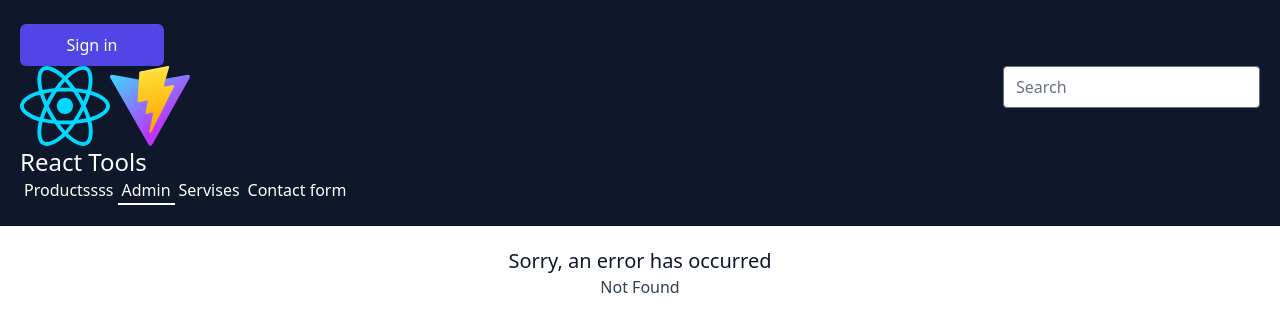
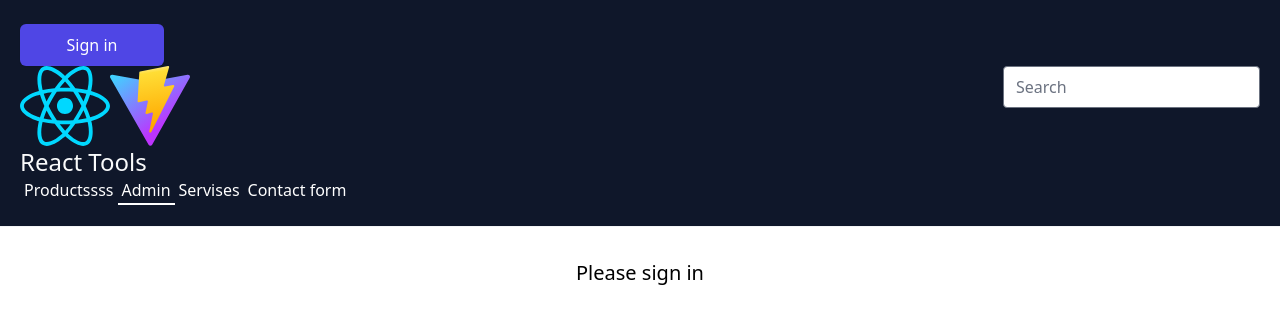
Before and after one commit to SergeyShytikov/react-and-TS, a React (Vite) app: page /admin in a window 1280 px wide. Before the commit this address had no page. Shown: the top 332 px of the page. Built offline with nearby package versions, Linux system fonts and the light colour scheme.

Commit message:
reducer, auth, routing

```diff
--- a/src/App.tsx
+++ b/src/App.tsx
@@ -1,11 +1,11 @@
-import { Outlet } from 'react-router-dom';
-import { Header } from './Header';
+// import { Outlet } from 'react-router-dom';
+// import { Header } from './Header';
 
-export default function App() {
-  return (
-    <>
-      <Header />
-      <Outlet />
-    </>
-  );
-}
+// export default function App() {
+//   return (
+//     <>
+//       <Header />
+//       <Outlet />
+//     </>
+//   );
+// }
--- /dev/null
+++ b/src/AppReducer.tsx
@@ -0,0 +1,83 @@
+import { useReducer } from 'react';
+import { Header } from './Header';
+import { AdminPage } from './pages/AdminPage';
+import { authenticate, User } from './api/authenticate';
+import { authorize } from './api/authorize';
+import { Outlet } from 'react-router-dom';
+
+type State = {
+  user: undefined | User;
+  permissions: undefined | string[];
+  loading: boolean;
+};
+
+const initialState: State = {
+  user: undefined,
+  permissions: undefined,
+  loading: false,
+};
+
+type Action =
+  | {
+      type: 'authenticate';
+    }
+  | {
+      type: 'authenticated';
+      user: User | undefined;
+    }
+  | {
+      type: 'authorize';
+    }
+  | {
+      type: 'authorized';
+      permissions: string[];
+    };
+
+function reducer(state: State, action: Action): State {
+  switch (action.type) {
+    case 'authenticate':
+      return { ...state, loading: true };
+    case 'authenticated':
+      return { ...state, loading: false, user: action.user };
+    case 'authorize':
+      return { ...state, loading: true };
+    case 'authorized':
+      return {
+        ...state,
+        loading: false,
+        permissions: action.permissions,
+      };
+    default:
+      return state;
+  }
+}
+
+export function AppReducer() {
+  const [{ user, permissions, loading }, dispatch] = useReducer(reducer, initialState);
+
+  async function handleSignInClick() {
+    dispatch({ type: 'authenticate' });
+    const authenticatedUser = await authenticate();
+    dispatch({
+      type: 'authenticated',
+      user: authenticatedUser,
+    });
+    if (authenticatedUser !== undefined) {
+      dispatch({ type: 'authorize' });
+      const authorizedPermissions = await authorize(authenticatedUser.id);
+      dispatch({
+        type: 'authorized',
+        permissions: authorizedPermissions,
+      });
+    }
+  }
+
+  return (
+    <div>
+      <Header user={user} onSignInClick={handleSignInClick} loading={loading} />
+      {/* <AdminPage user={user} permissions={permissions} />
+      className="max-w-7xl mx-auto px-4"> */}
+      <Outlet context={[user, permissions]} />
+    </div>
+  );
+}
--- a/src/Routes.tsx
+++ b/src/Routes.tsx
@@ -1,13 +1,13 @@
-import { createBrowserRouter, RouterProvider } from 'react-router-dom';
+import { createBrowserRouter, RouterProvider, Outlet, useOutletContext } from 'react-router-dom';
 import { ProductsPage } from './pages/ProductsPage';
 import { ProductPage } from './pages/ProductPage';
 import { Header } from './Header';
-import App from './App';
 import { ErrorPage } from './pages/ErrorPage';
 import { HomePage } from './pages/HomePage';
 import { lazy, Suspense } from 'react';
+import { AppReducer } from './AppReducer';
 
-const AdminPage = lazy(() => import('./pages/AdminPage'));
+const AdminPageWrapper = lazy(() => import('./pages/AdminPageWrapper'));
 const ServicesPage = lazy(() => import('./pages/ServicesPage'));
 const ContactPage = lazy(() => import('./pages/ContactPage'));
 const ThankYouPage = lazy(() => import('./pages/ThankYouPage'));
@@ -15,7 +15,7 @@ const ThankYouPage = lazy(() => import('./pages/ThankYouPage'));
 const router = createBrowserRouter([
   {
     path: '/',
-    element: <App />,
+    element: <AppReducer />,
     errorElement: <ErrorPage />,
     children: [
       {
@@ -30,18 +30,18 @@ const router = createBrowserRouter([
         path: 'products/:id',
         element: <ProductPage />,
       },
-      // {
-      //   path: '/admin',
-      //   element: (
-      //     <Suspense
-      //       fallback={
-      //         <div className="text-center p-5 text-xl text-slate-00">Loading admin panel...</div>
-      //       }
-      //     >
-      //       <AdminPage permissions={permissions} />
-      //     </Suspense>
-      //   ),
-      // },
+      {
+        path: '/admin',
+        element: (
+          <Suspense
+            fallback={
+              <div className="text-center p-5 text-xl text-slate-00">Loading admin panel...</div>
+            }
+          >
+            <AdminPageWrapper />
+          </Suspense>
+        ),
+      },
       {
         path: 'services',
         element: (
@@ -82,7 +82,15 @@ const router = createBrowserRouter([
   },
   {
     path: '/',
-    element: <Header />,
+    element: (
+      <Header
+        user={undefined}
+        onSignInClick={function (): void {
+          throw new Error('Function not implemented.');
+        }}
+        loading={false}
+      />
+    ),
   },
 ]);
 
--- a/src/pages/AdminPage.tsx
+++ b/src/pages/AdminPage.tsx
@@ -1,14 +1,32 @@
+import { User } from './api/authenticate';
+
 type Props = {
+  user: undefined | User;
   permissions: undefined | string[];
 };
 
-export default function AdminPage({ permissions }: Props) {
-  if (permissions === undefined) {
-    return null;
-  }
-  return permissions.includes('admin') ? (
-    <p className="mt-4 text-l text-center">Some important stuff that only an admin can do</p>
-  ) : (
-    <p className="mt-4 text-l text-center">Insufficient permissions</p>
+function Greeting({ user }) {
+  return (
+    <p className="mt-8 text-xl text-center">{user ? `Hello ${user.name}!` : 'Please sign in'}</p>
   );
 }
+
+function AdminContent() {
+  return <p className="mt-4 text-l text-center">Some important stuff that only an admin can do</p>;
+}
+
+function InsufficientPermissions() {
+  return <p className="mt-4 text-l text-center">Insufficient permissions</p>;
+}
+
+function hasAdminPermission(permissions: string | string[]) {
+  return permissions && permissions.includes('admin');
+}
+
+export function AdminPage({ user, permissions }: Props) {
+  if (permissions === undefined) {
+    return <Greeting user={user} />;
+  }
+
+  return hasAdminPermission(permissions) ? <AdminContent /> : <InsufficientPermissions />;
+}
--- /dev/null
+++ b/src/pages/AdminPageWrapper.tsx
@@ -0,0 +1,13 @@
+import { useOutletContext } from 'react-router-dom';
+import { AdminPage } from './AdminPage';
+import { User } from '../api/authenticate';
+
+type Props = {
+  user: undefined | User;
+  permissions: undefined | string[];
+};
+
+export default function AdminPageWrapper() {
+  const [user, permissions] = useOutletContext<Props>();
+  return <AdminPage user={user} permissions={permissions} />;
+}
--- a/src/pages/HomePage.tsx
+++ b/src/pages/HomePage.tsx
@@ -1,20 +1,8 @@
-import { User } from './api/authenticate';
-import AdminPage from './AdminPage';
-
-type Props = {
-  user: undefined | User;
-  permissions: undefined | string[];
-};
-
-export function HomePage({ user, permissions }: Props) {
+export function HomePage() {
   return (
     <main className="py-8">
       <div className="text-center p-5 text-xl">
         <h1 className="text-xl text-slate-900">Welcome to React Tools!</h1>
-        <p className="mt-8 text-xl text-center">
-          {user ? `Hello ${user.name}!` : 'Please sign in'}
-        </p>
-        <AdminPage permissions={permissions} />
       </div>
     </main>
   );
```
